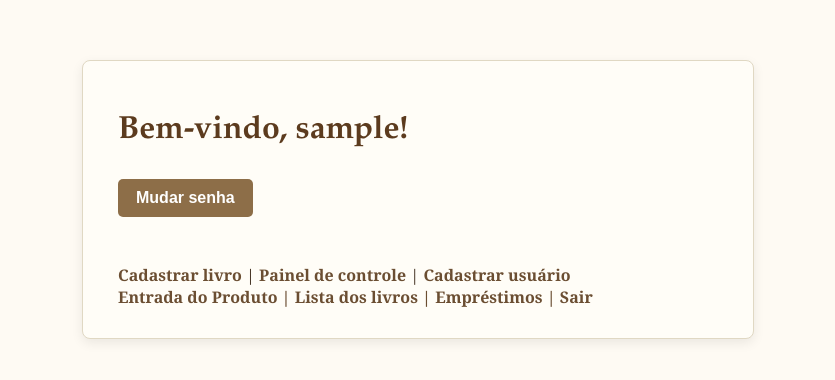
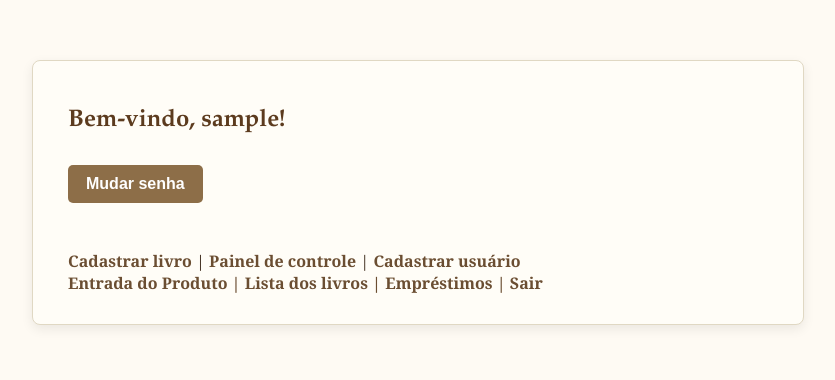
Before and after one commit to EtecVAV-C2-Bibliotech/Bibliotech, a PHP site: page /index.php in a window 1280 px wide. Shown: the top 380 px of the page, without its empty margins (222-1057 px from the left). Run offline with PHP 8.4, Linux system fonts and the light colour scheme; the visitor is signed in with stand-in values (Sample User, id 1).

Commit message:
arrumei o css para algo mais reponsivo usando o tamanho de fonte reativo rem

```diff
--- a/css/estilo.css
+++ b/css/estilo.css
@@ -7,7 +7,7 @@ body {
 }
 
 .container {
-    max-width: 600px;
+    max-width: 700px;
     margin: 40px auto;
     background: #fffdf7;
     padding: 30px 35px;
@@ -17,6 +17,7 @@ body {
 }
 
 h1, h3 {
+    font-size: 1.5rem;
     color: #5c3b1e;
     font-family: 'Palatino Linotype', 'Book Antiqua', Palatino, serif;
     margin-bottom: 15px;
@@ -30,7 +31,7 @@ label {
     display: block;
     margin-top: 12px;
     font-weight: bold;
-    font-size: 0.95rem;
+    font-size: 3rem;
     color: #4a3a28;
 }
 
```
